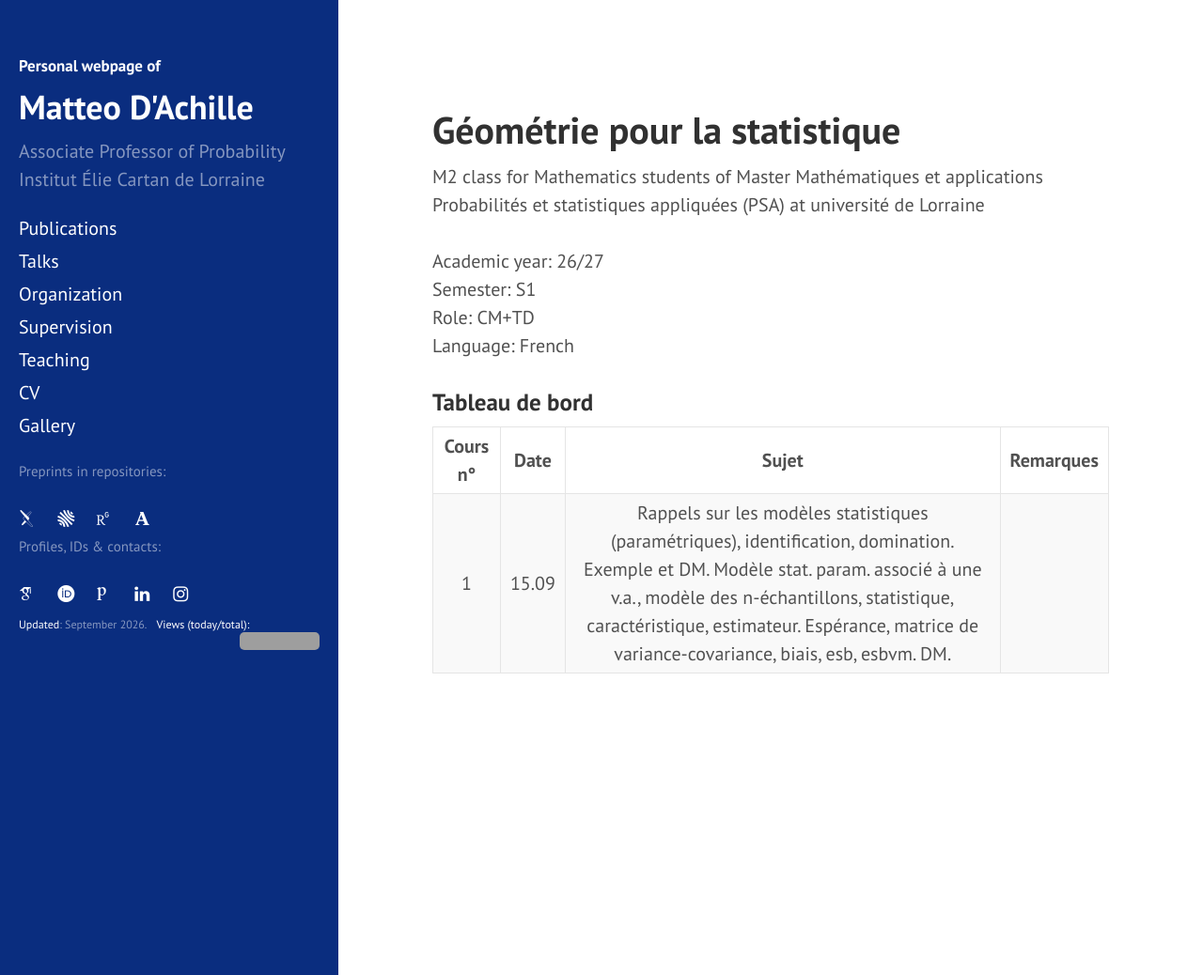
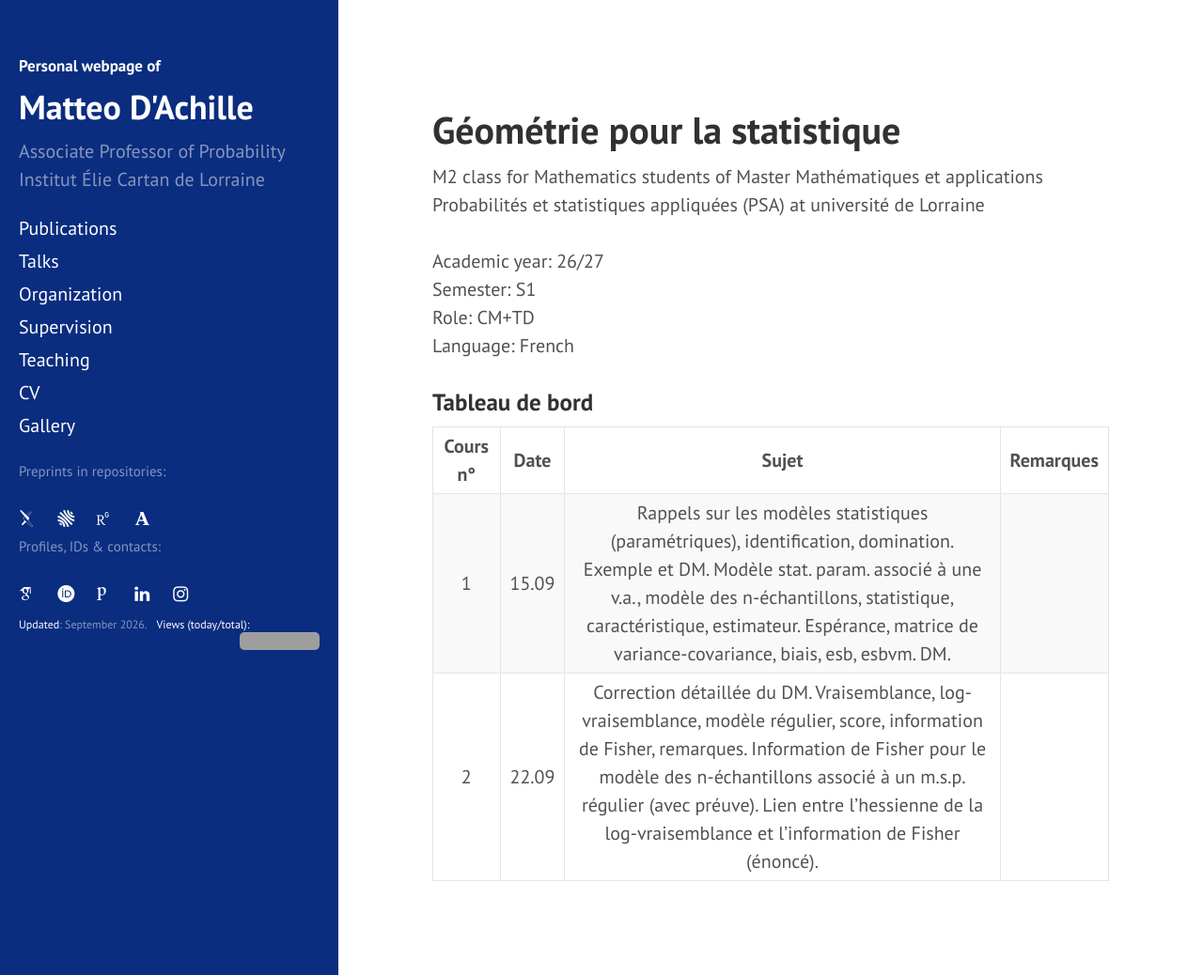
Before and after one commit to matteodachille/matteodachille.github.io, a Jekyll site: the page built from _courses/GeoStat26.md, in a window 1280 px wide and 1038 px high. Shown: the whole window at 94% size. Built offline with Jekyll 4.4.1, drawn with Linux system fonts in a browser that asks for light colours; nearby versions of some CDN libraries; some web fonts are replaced; grey boxes are pictures that could not be loaded.

Commit message:
Updated M2 GeoStat and L1 Analyse 1 classes

```diff
--- a/_courses/GeoStat26.md
+++ b/_courses/GeoStat26.md
@@ -20,3 +20,4 @@ classnumber: 15
 | Cours n&deg; | Date | Sujet | Remarques |
 |:---: | :---: | :---: | ------- | ------- |
 | 1 |  15.09 |  Rappels sur les modèles statistiques (paramétriques), identification, domination. Exemple et DM. Modèle stat. param. associé à une v.a., modèle des n-échantillons, statistique, caractéristique, estimateur. Espérance, matrice de variance-covariance, biais, esb, esbvm. DM.   | |
+| 2 |  22.09 |  Correction détaillée du DM. Vraisemblance, log-vraisemblance, modèle régulier, score, information de Fisher, remarques. Information de Fisher pour le modèle des n-échantillons associé à un m.s.p. régulier (avec préuve). Lien entre l'hessienne de la log-vraisemblance et l'information de Fisher (énoncé).  | |
```
Also changed, not shown: _courses/Analysis1-2026.md (+1 -0 lines), cv.md (+1 -1 lines).
